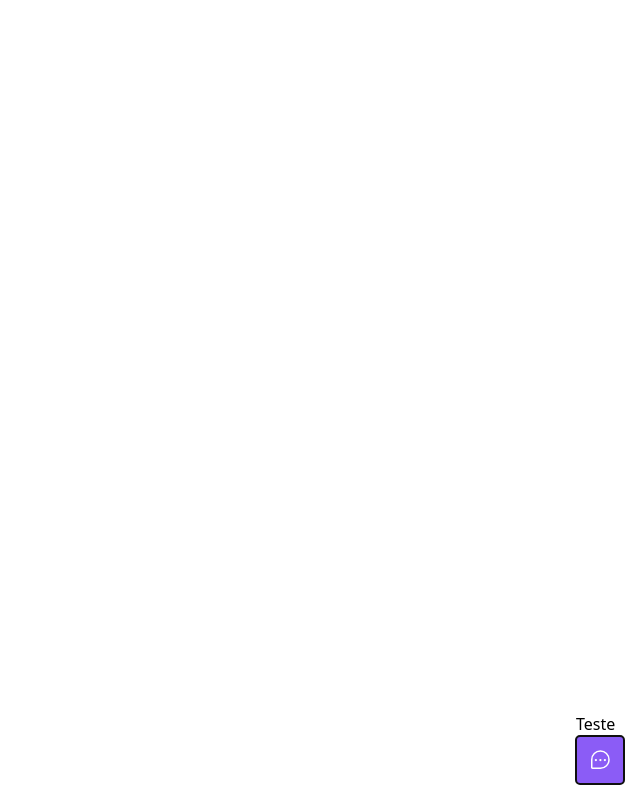
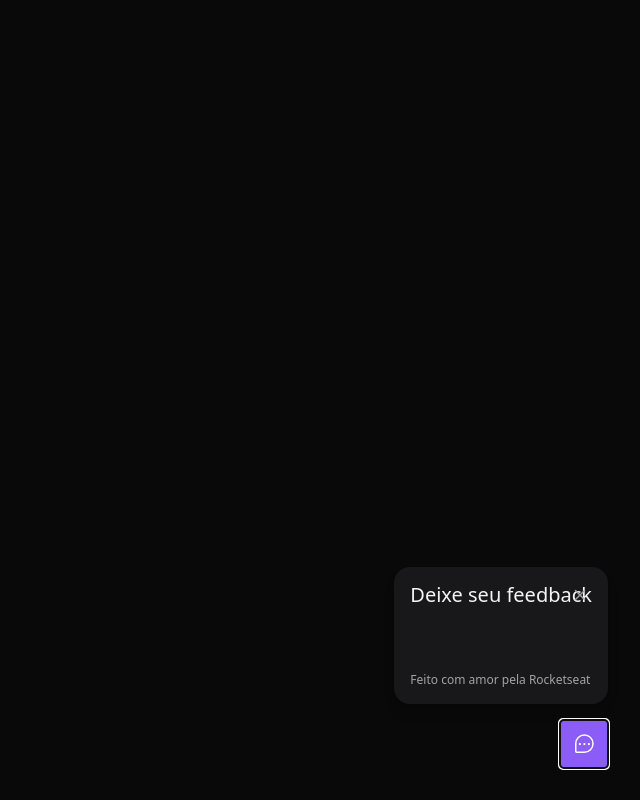
Before and after one commit to deboragoncalves/nlw-return, a React (Vite) app in the folder nlw-return-web/: page / in a window 1280 px wide. Both pictures are taken after a click on the button 1240 px from the left and 760 px from the top of the page. Shown: the whole page, without its empty margins (640-1280 px from the left). Built offline with nearby package versions, Linux system fonts and the light colour scheme.

Commit message:
Criar componentes: CloseButton, WidgetFooter, WidgetHeader e WidgetForm

```diff
--- /dev/null
+++ b/nlw-return-web/src/components/CloseButton.tsx
@@ -0,0 +1,12 @@
+import { Popover } from "@headlessui/react";
+import { X } from "phosphor-react";
+
+// Title: facilita na acessibilidade
+
+export function CloseButton() {
+    return (
+        <Popover.Button title="Fechar formulário de feedback" className="top-5 right-5 absolute text-zinc-400 hover:text-zinc-100">
+            <X className="w-4 h-4" weight="bold" />
+        </Popover.Button>
+    )
+}
--- a/nlw-return-web/src/components/Widget.tsx
+++ b/nlw-return-web/src/components/Widget.tsx
@@ -1,5 +1,6 @@
 import { ChatTeardropDots } from "phosphor-react";
 import { Popover } from "@headlessui/react";
+import { WidgetForm } from "./WidgetForm";
 
 export function Widget() {
     /*
@@ -15,8 +16,10 @@ export function Widget() {
             - libs criam esse atributo automaticamente e facilitam a navegabilidade
     */
     return (
-        <Popover className="absolute bottom-4 right-4 group">
-            <Popover.Panel>Teste</Popover.Panel>
+        <Popover className="absolute bottom-4 right-4 md:bottom-8 md:right-8 group flex flex-col items-end">
+            <Popover.Panel>
+                <WidgetForm />
+            </Popover.Panel>
             <Popover.Button className="bg-violet-500 rounded full px-3 h-12 text-white flex items-center">
                 <ChatTeardropDots className="w-6 h-6" />
                 <span className="px-2 hidden group-hover:block transition-all duration-500 ease-linear">Feedback</span>
--- /dev/null
+++ b/nlw-return-web/src/components/WidgetFooter.tsx
@@ -0,0 +1,16 @@
+interface FooterProps {
+    text?: string;
+}
+
+let textoFooterDefault = "Feito com amor pela Rocketseat";
+
+/* Criar ternário caso não seja passado a propriedade text.
+Adicionar ? na propriedade da interface FooterProps */
+
+export function WidgetFooter(props: FooterProps) {
+    return (
+        <footer className="text-xs text-neutral-400">
+            {props.text ?? textoFooterDefault}
+        </footer>
+    );
+}
--- /dev/null
+++ b/nlw-return-web/src/components/WidgetForm.tsx
@@ -0,0 +1,24 @@
+import { WidgetFooter } from "./WidgetFooter";
+import { WidgetHeader } from "./WidgetHeader";
+
+export function WidgetForm() {
+    /*
+        Tailwind:
+
+        - rounded-2xl: border-radius 16px
+        - pra definir uma width dinâmica, usar colchetes w-[calc()]. dentro da função calc, sem espaços entre elementos
+        - responsividade: utilizar os tamanhos de tela (sm, md, lg - small, medium, large) e a partir desse tamanho, a classe será ativada
+        md:w-auto
+        - gap-2: espaço entre os elementos de 8px
+        - w-full: width 100%
+
+    */
+    return (
+        <div className="bg-zinc-900 p-4 relative rounded-2xl mb-4 flex-col items-center shadow-lg w-[calc(100vw-2rem)] md:w-auto">
+            <WidgetHeader title="Deixe seu feedback"></WidgetHeader>
+
+            <div className="flex py-8 gap-2 w-full"></div>
+            <WidgetFooter></WidgetFooter>
+        </div>
+    );
+}
--- /dev/null
+++ b/nlw-return-web/src/components/WidgetHeader.tsx
@@ -0,0 +1,20 @@
+/*
+    - Typescript: criar interface para tipar as propriedades do Header
+    - text-xl: texto com fonte 20px
+    - leading-6: line-height 24px
+*/
+
+import { CloseButton } from "./CloseButton";
+
+interface HeaderProps {
+    title: string;
+}
+
+export function WidgetHeader(props: HeaderProps) {
+    return (
+        <div>
+            <span className="text-xl leading-6">{props.title}</span>
+            <CloseButton />
+        </div>
+    );
+}
--- a/nlw-return-web/src/global.css
+++ b/nlw-return-web/src/global.css
@@ -1,3 +1,11 @@
 @tailwind base;
 @tailwind components;
 @tailwind utilities;
+
+/* - Para aplicar classes do tailwind do arquivo css, basta usar o @apply
+   - Utilizar o hexadecimal em uma classe do tailwind, usar colchetes
+*/
+
+body {
+    @apply bg-[#09090A] text-zinc-100;
+}
```
